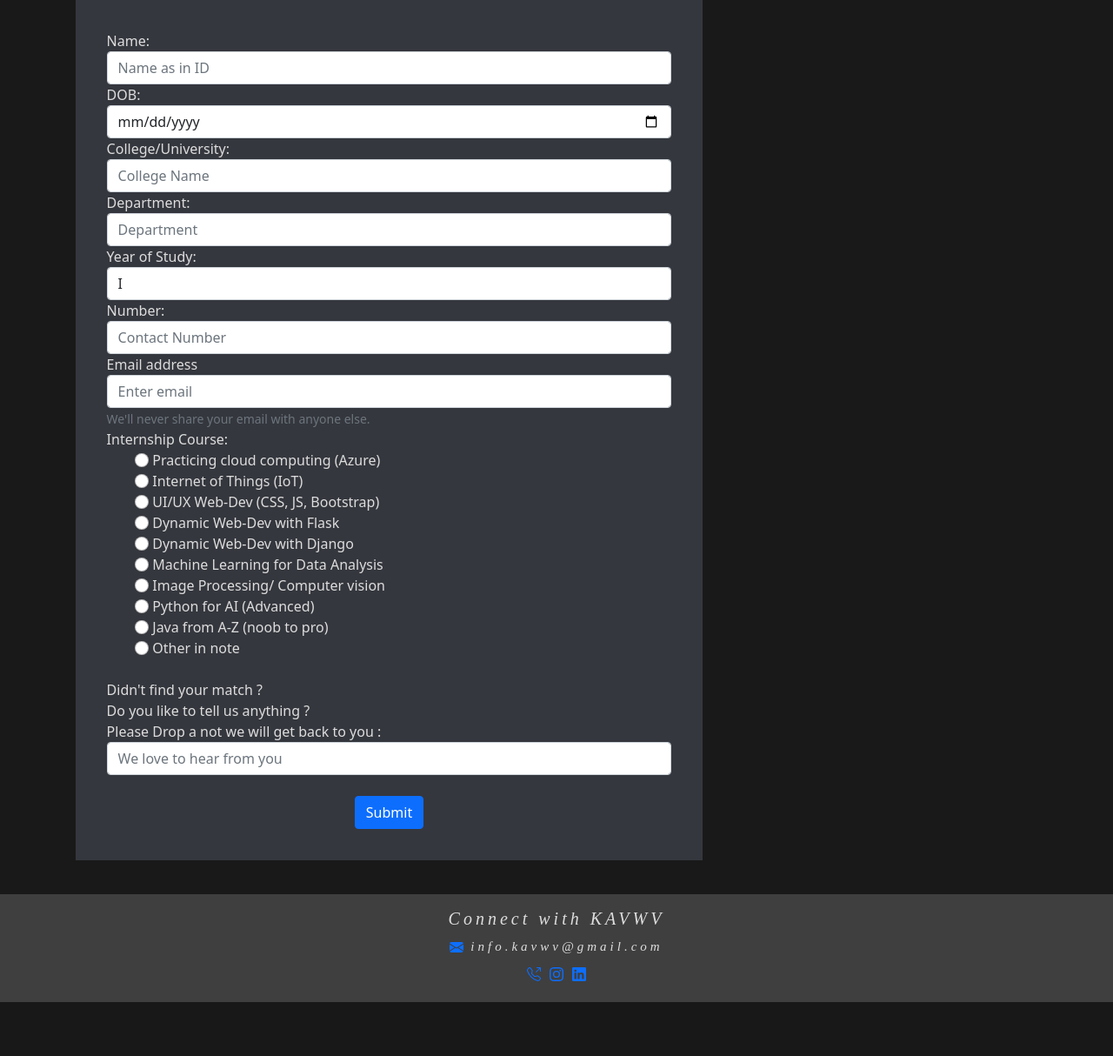
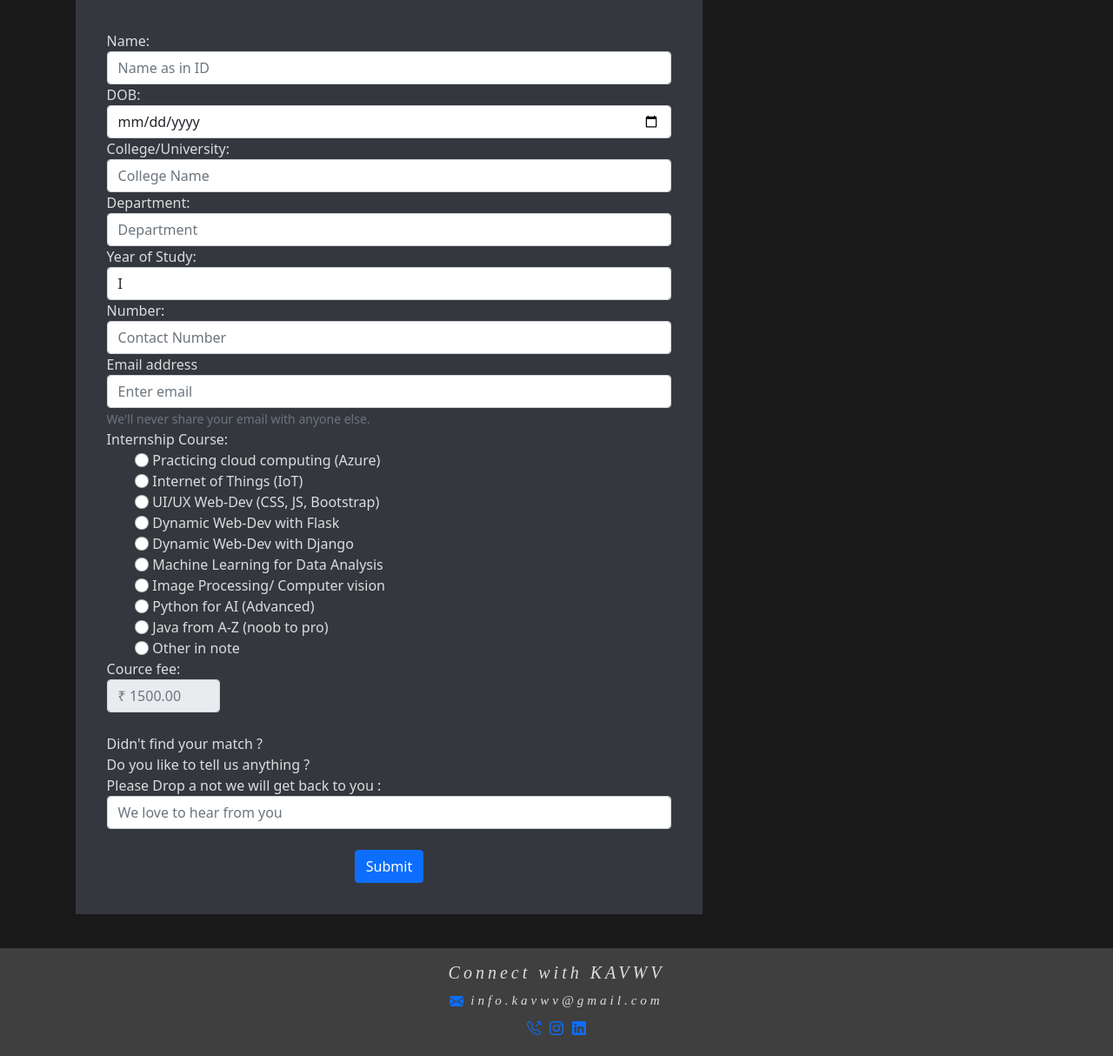
Before and after one commit to livinghumanz/kavwv-django, a Django app: page /registration in a window 1280 px wide. Shown: the part 302-1516 px from the top of the page at 87% size. Before the commit the page ends 1454 px from the top, so only its background shows below. Run offline with Django 3.2, Linux system fonts and the light colour scheme.

Commit message:
course fee

```diff
--- a/templates/register/index.html
+++ b/templates/register/index.html
@@ -63,7 +63,7 @@
                         <small id="emailHelp" class="form-text text-muted">We'll never share your email with anyone else.</small>
                     </div>
                     <label>Internship Course:</label>
-                    <div class="form-group" style="margin-left: 5%;" >
+                    <div class="form-group" style="margin-left: 5%;" id = "course">
                         <input class="form-check-input" type="radio" name="course" id="cloud" value="cloud" required >
                         <label class="form-check-label" for="attendance">Practicing cloud computing (Azure)</label><br>
                         <input class="form-check-input" type="radio" name="course" id="iot" value="iot" >
@@ -84,6 +84,10 @@
                         <label class="form-check-label" for="attendance">Java from A-Z (noob to pro)</label><br>
                         <input class="form-check-input" type="radio" name="course" id="other" value="other" >
                         <label class="form-check-label" for="attendance">Other in note</label>
+                    </div>
+                    <div class="form-group">
+                        <label for="fee">Cource fee: </label>
+                        <input type="input" name="fee" class="form-control" style="max-width: 20%;" id="fee" placeholder="&#8377; 1500.00" disabled>
                     </div><br>
                     <div class="form-group">
                         <label for="note">Didn't find your match ? <br> Do you like to tell us anything ? <br> Please Drop a not we will get back to you : </label>
@@ -97,3 +101,13 @@
 
 
 {% endblock %}
+
+{% block aditionaljs %}
+    <script>
+        function checkprice(){
+            var form = document.querySelector("input[name=course]:checked").value
+            alert(form)
+
+        }
+    </script>
+ {% endblock %}
```
